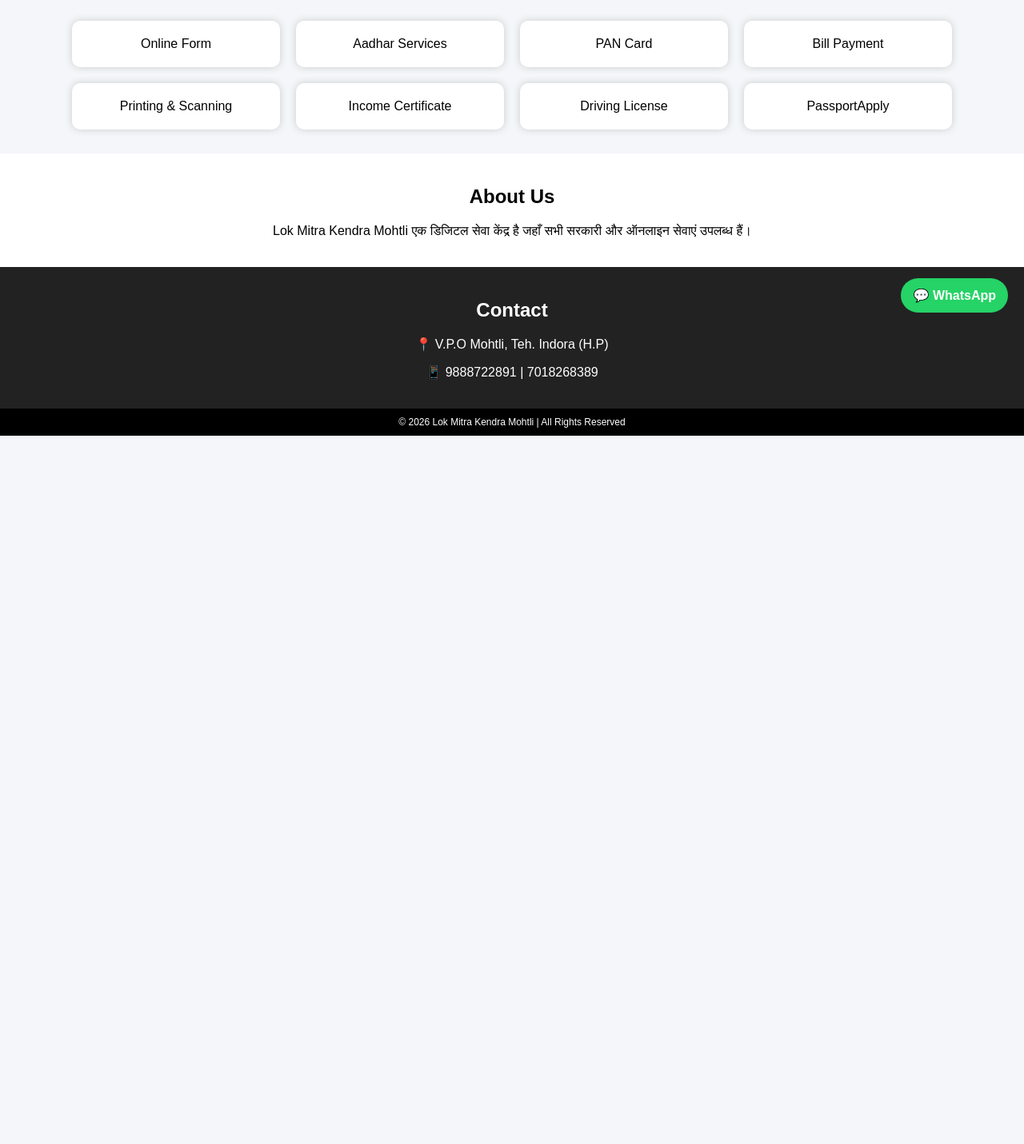
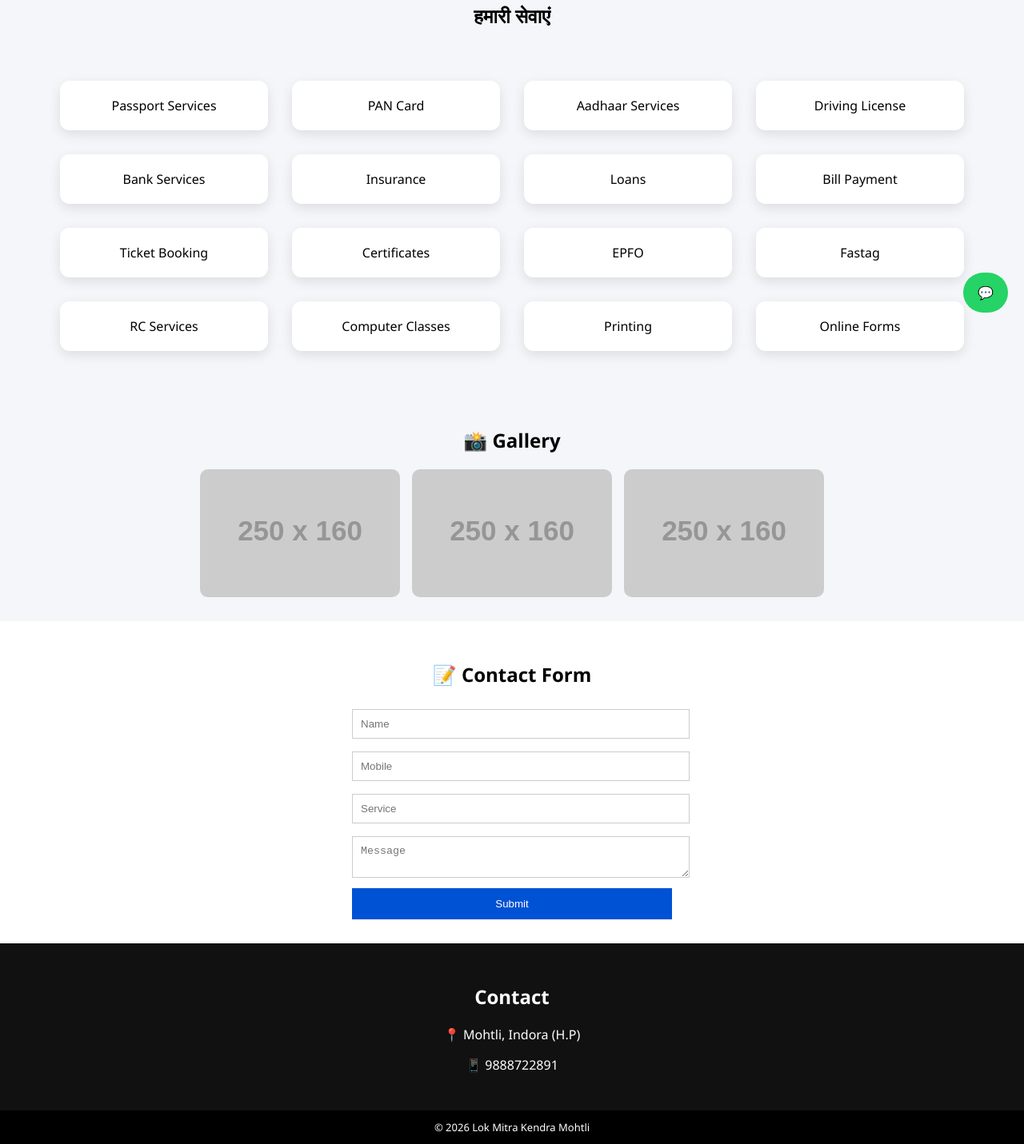
Before and after one commit to ravinderrinku32-arch/lok-miter-kander, a plain HTML site: page index.html in a window 1280 px wide. Shown: the part 389-1820 px from the top of the page at 80% size. Before the commit the page ends 934 px from the top, so only its background shows below. Drawn offline with Linux system fonts and the light colour scheme; placeholder pictures from the web are drawn by us.

Commit message:
Update index.html

```diff
--- a/index.html
+++ b/index.html
@@ -9,94 +9,129 @@
 <style>
 body{
   margin:0;
-  font-family:Arial;
+  font-family:'Segoe UI',sans-serif;
   background:#f4f6f9;
 }
 
-/* HEADER */
 .header{
-  background:#003366;
+  background:#002244;
   color:white;
-  padding:15px;
+  padding:18px;
   text-align:center;
-  font-size:22px;
+  font-size:24px;
   font-weight:bold;
 }
 
-/* HERO */
 .hero{
-  background:linear-gradient(to right,#0066ff,#00c6ff);
+  background:linear-gradient(to right,#0052D4,#4364F7,#6FB1FC);
   color:white;
   text-align:center;
-  padding:60px 20px;
+  padding:70px 20px;
 }
 
-.hero h1{margin:0;}
+.hero h1{margin:0;font-size:32px;}
 
 .btn{
   display:inline-block;
-  margin-top:15px;
-  padding:10px 20px;
+  margin-top:20px;
+  padding:12px 25px;
   background:white;
-  color:black;
-  border-radius:5px;
+  color:#333;
+  border-radius:30px;
   text-decoration:none;
   font-weight:bold;
 }
 
-/* SERVICES */
 .services{
   display:flex;
   flex-wrap:wrap;
   justify-content:center;
-  padding:20px;
+  padding:30px 10px;
 }
 
 .card{
   background:white;
   width:220px;
-  margin:10px;
+  margin:15px;
   padding:20px;
   text-align:center;
-  border-radius:10px;
-  box-shadow:0 0 10px #ccc;
+  border-radius:12px;
+  box-shadow:0 5px 15px rgba(0,0,0,0.1);
 }
 
-/* ABOUT */
-.about{
-  background:white;
-  padding:20px;
+.card:hover{
+  transform:translateY(-5px);
+}
+
+.gallery{
+  padding:30px;
   text-align:center;
 }
 
-/* CONTACT */
+.gallery-grid{
+  display:flex;
+  flex-wrap:wrap;
+  justify-content:center;
+  gap:15px;
+}
+
+.gallery-grid img{
+  width:250px;
+  height:160px;
+  object-fit:cover;
+  border-radius:10px;
+}
+
+.form-section{
+  background:white;
+  padding:30px;
+  text-align:center;
+}
+
+form{
+  max-width:400px;
+  margin:auto;
+}
+
+input,textarea{
+  width:100%;
+  padding:10px;
+  margin:8px 0;
+  border:1px solid #ccc;
+}
+
+button{
+  background:#0052D4;
+  color:white;
+  padding:12px;
+  width:100%;
+  border:none;
+}
+
 .contact{
-  background:#222;
+  background:#111;
   color:white;
   text-align:center;
-  padding:20px;
+  padding:30px;
 }
 
-/* FOOTER */
 .footer{
   background:black;
   color:white;
   text-align:center;
-  padding:10px;
-  font-size:12px;
+  padding:12px;
+  font-size:13px;
 }
 
-/* WHATSAPP BUTTON */
 .whatsapp{
   position:fixed;
   bottom:20px;
   right:20px;
   background:#25D366;
   color:white;
-  padding:12px 15px;
+  padding:14px 18px;
   border-radius:50px;
   text-decoration:none;
-  font-weight:bold;
 }
 </style>
 
@@ -111,7 +146,6 @@ Lok Mitra Kendra Mohtli
 <div class="hero">
 <h1>Lok Mitra Kendra Mohtli</h1>
 <p>V.P.O Mohtli, Teh. Indora (H.P)</p>
-
 <a class="btn" href="tel:9888722891">📞 Call Now</a>
 </div>
 
@@ -119,39 +153,60 @@ Lok Mitra Kendra Mohtli
 
 <div class="services">
 
-<div class="card">Online Form</div>
-<div class="card">Aadhar Services</div>
+<div class="card">Passport Services</div>
 <div class="card">PAN Card</div>
+<div class="card">Aadhaar Services</div>
+<div class="card">Driving License</div>
+<div class="card">Bank Services</div>
+<div class="card">Insurance</div>
+<div class="card">Loans</div>
 <div class="card">Bill Payment</div>
-<div class="card">Printing & Scanning</div>
-<div class="card">Income Certificate</div>
-<div class="card">Driving License</div>
-<div class="card">PassportApply</div>
-
+<div class="card">Ticket Booking</div>
+<div class="card">Certificates</div>
+<div class="card">EPFO</div>
+<div class="card">Fastag</div>
+<div class="card">RC Services</div>
+<div class="card">Computer Classes</div>
+<div class="card">Printing</div>
+<div class="card">Online Forms</div>
 
 </div>
 
-<div class="about">
-<h2>About Us</h2>
-<p>
-Lok Mitra Kendra Mohtli एक डिजिटल सेवा केंद्र है जहाँ सभी सरकारी और ऑनलाइन सेवाएं उपलब्ध हैं।
-</p>
+<div class="gallery">
+<h2>📸 Gallery</h2>
+<div class="gallery-grid">
+
+<img src="https://via.placeholder.com/250x160?text=Photo+1">
+<img src="https://via.placeholder.com/250x160?text=Photo+2">
+<img src="https://via.placeholder.com/250x160?text=Photo+3">
+
+</div>
+</div>
+
+<div class="form-section">
+<h2>📝 Contact Form</h2>
+
+<form>
+<input type="text" placeholder="Name">
+<input type="tel" placeholder="Mobile">
+<input type="text" placeholder="Service">
+<textarea placeholder="Message"></textarea>
+<button type="submit">Submit</button>
+</form>
+
 </div>
 
 <div class="contact">
 <h2>Contact</h2>
-<p>📍 V.P.O Mohtli, Teh. Indora (H.P)</p>
-<p>📱 9888722891 | 7018268389</p>
+<p>📍 Mohtli, Indora (H.P)</p>
+<p>📱 9888722891</p>
 </div>
 
 <div class="footer">
-© 2026 Lok Mitra Kendra Mohtli | All Rights Reserved
+© 2026 Lok Mitra Kendra Mohtli
 </div>
 
-<!-- WhatsApp Button -->
-<a class="whatsapp" href="https://wa.me/919888722891" target="_blank">
-💬 WhatsApp
-</a>
+<a class="whatsapp" href="https://wa.me/919888722891">💬</a>
 
 </body>
 </html>
```
